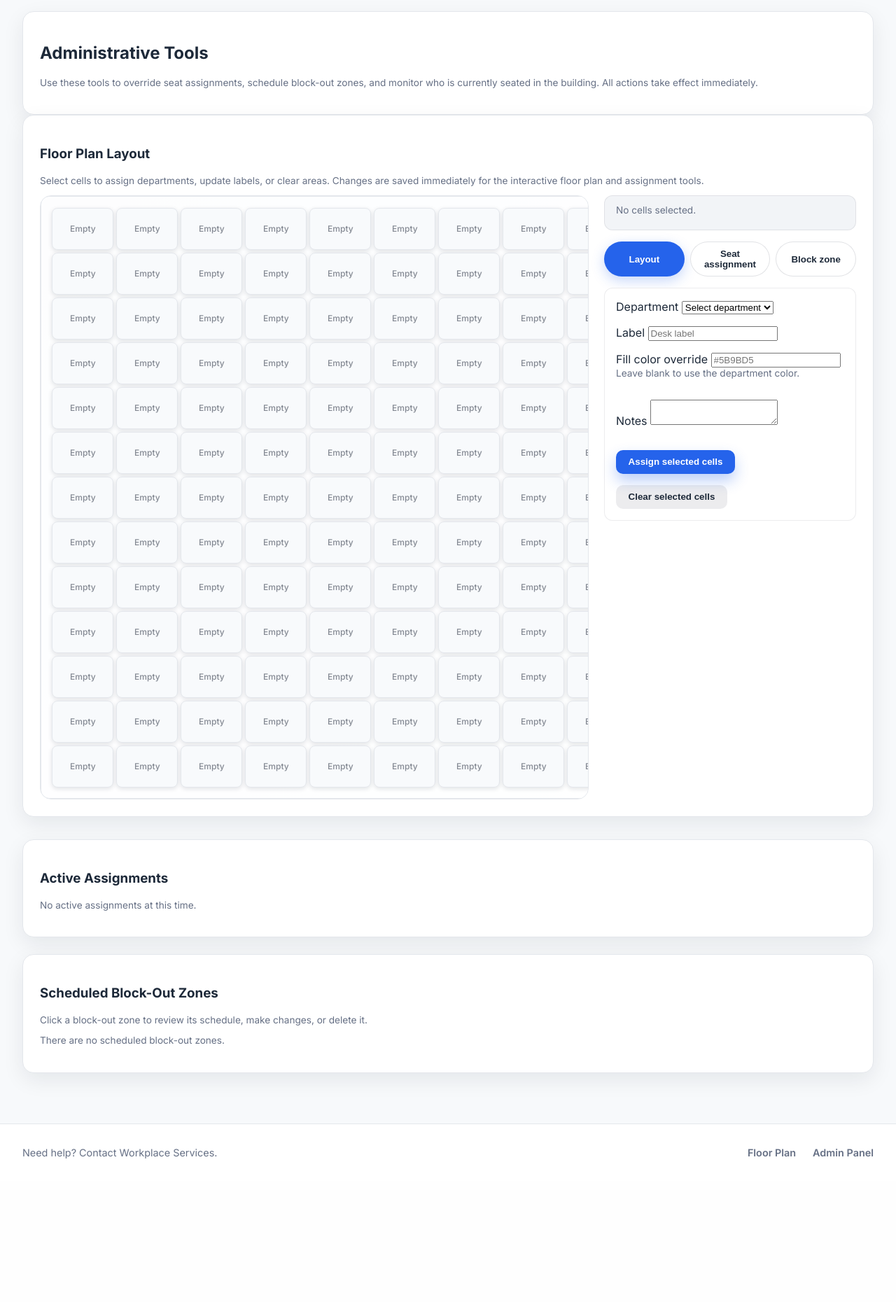
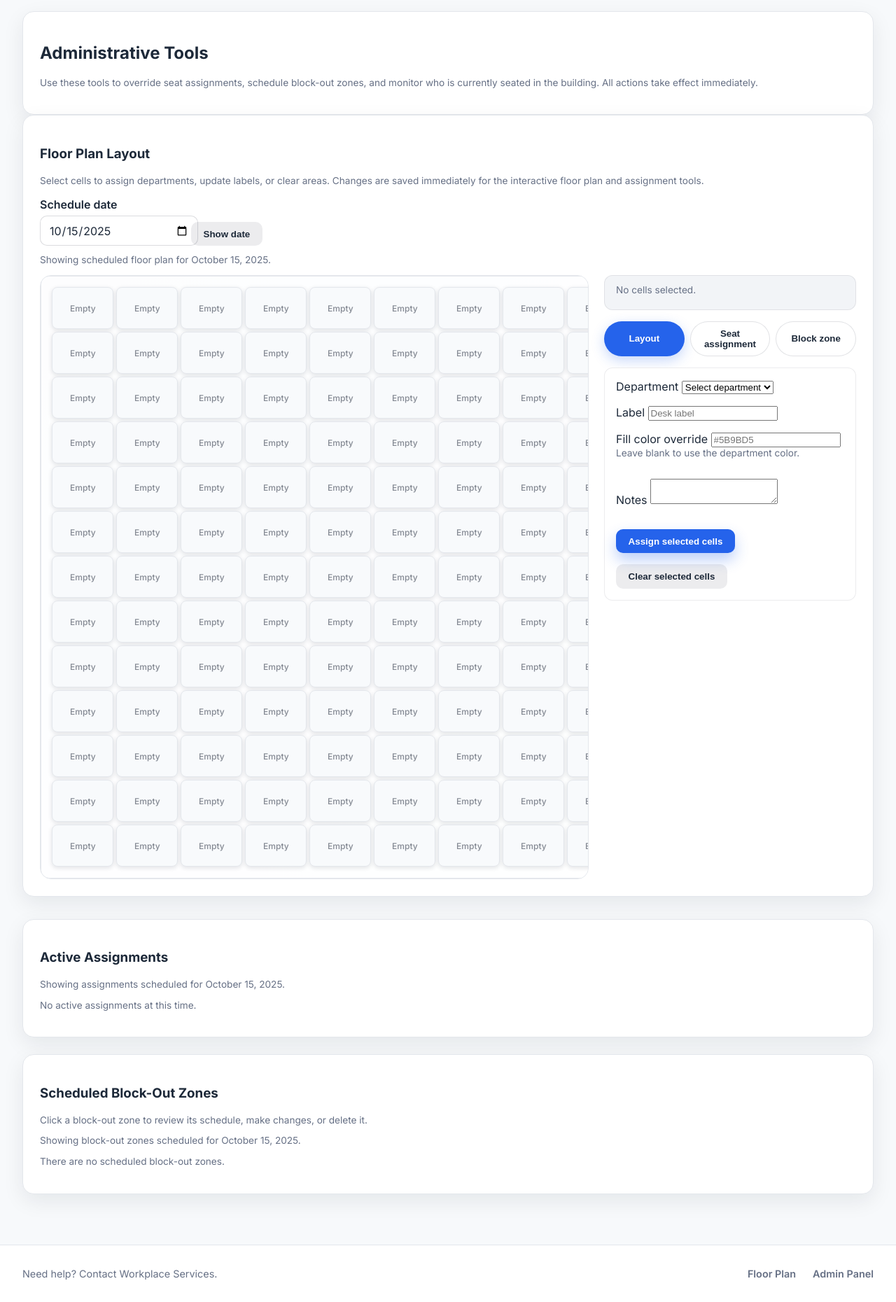
Before and after one commit to miles-howell/Window-Works, a Django app: page /admin-console/ in a window 1280 px wide. Shown: the whole page at 70% size. Before the commit the page ends 1655 px from the top, so only its background shows below. Run offline with Django 5.2, Linux system fonts and the light colour scheme; the visitor is signed in with stand-in values (Sample User, id 1); data that the repository does not hold is empty; parts of the project's set-up code (start-up, migrations or seed data) failed here and were passed over.

Commit message:
Add schedule date selector for admin floorplan

```diff
--- a/floorplan/views.py
+++ b/floorplan/views.py
@@ -322,20 +322,38 @@ def assign_to_desk(request, identifier: str):
 def admin_console(request):
     now = timezone.now()
     local_now = timezone.localtime(now)
+    today = local_now.date()
+
+    selected_date_str = (request.GET.get("view_date") or "").strip()
+    selected_date = today
+    if selected_date_str:
+        try:
+            selected_date = datetime.strptime(selected_date_str, "%Y-%m-%d").date()
+        except ValueError:
+            messages.error(request, "Invalid date provided. Showing today's schedule instead.")
+            selected_date = today
+
+    evaluation_naive = datetime.combine(selected_date, time(12, 0))
+    evaluation_time = timezone.make_aware(
+        evaluation_naive, timezone.get_current_timezone()
+    )
+    localized_evaluation_time = timezone.localtime(evaluation_time)
 
     assignments = (
         Assignment.objects.select_related("desk", "desk__department")
         .order_by("assignee_name", "-start")
     )
-    active_assignments = [assignment for assignment in assignments if assignment.is_active(now)]
+    active_assignments = [
+        assignment for assignment in assignments if assignment.is_active(evaluation_time)
+    ]
     block_zone_queryset = (
         BlockOutZone.objects.prefetch_related("desks").order_by("start", "name")
     )
     scheduled_blocks: list[BlockOutZone] = []
     block_zone_payload: list[dict] = []
     for zone in block_zone_queryset:
-        is_active = zone.is_active(now)
-        starts_in_future = bool(zone.start and zone.start > now)
+        is_active = zone.is_active(evaluation_time)
+        starts_in_future = bool(zone.start and zone.start > evaluation_time)
         if not is_active and not starts_in_future:
             continue
         setattr(zone, "admin_is_active", is_active)
@@ -362,13 +380,17 @@ def admin_console(request):
         .prefetch_related("block_zones", "assignments")
         .all()
     )
-    layout_desks = [_desk_payload(desk, now) for desk in desks]
+    layout_desks = [_desk_payload(desk, evaluation_time) for desk in desks]
 
     context = {
         "active_assignments": active_assignments,
         "block_zones": scheduled_blocks,
         "block_zone_data": json.dumps(block_zone_payload),
         "now": local_now,
+        "view_datetime": localized_evaluation_time,
+        "view_date": selected_date,
+        "view_date_display": localized_evaluation_time.strftime("%B %d, %Y"),
+        "is_today_selected": selected_date == today,
         "layout_desks": json.dumps(layout_desks),
         "grid_rows": GRID_ROWS,
         "grid_columns": GRID_COLUMNS,
--- a/static/css/styles.css
+++ b/static/css/styles.css
@@ -423,6 +423,48 @@ body {
   display: flex;
   flex-direction: column;
   gap: 1rem;
+}
+
+.schedule-date-form {
+  display: flex;
+  flex-wrap: wrap;
+  gap: 1rem;
+  align-items: flex-end;
+  margin-top: 1rem;
+}
+
+.schedule-date-field {
+  display: flex;
+  flex-direction: column;
+  gap: 0.4rem;
+  min-width: 200px;
+}
+
+.schedule-date-field label {
+  font-weight: 600;
+}
+
+.schedule-date-form .schedule-date-actions {
+  display: flex;
+  gap: 0.75rem;
+  align-items: center;
+}
+
+.schedule-date-form input[type="date"] {
+  width: 100%;
+  padding: 0.6rem 0.75rem;
+  border-radius: 10px;
+  border: 1px solid rgba(15, 23, 42, 0.15);
+  font: inherit;
+  color: inherit;
+}
+
+.schedule-date-form .button.secondary {
+  margin-top: 0;
+}
+
+.schedule-date-message {
+  margin-top: 0.75rem;
 }
 
 .selection-summary {
--- a/templates/floorplan/admin_console.html
+++ b/templates/floorplan/admin_console.html
@@ -24,6 +24,21 @@
       <p class="note-text">
         Select cells to assign departments, update labels, or clear areas. Changes are saved
         immediately for the interactive floor plan and assignment tools.
+      </p>
+      <form method="get" class="schedule-date-form" aria-label="Choose schedule date">
+        <div class="schedule-date-field">
+          <label for="view-date">Schedule date</label>
+          <input type="date" id="view-date" name="view_date" value="{{ view_date|date:'Y-m-d' }}" />
+        </div>
+        <div class="schedule-date-actions">
+          <button type="submit" class="button secondary">Show date</button>
+          {% if not is_today_selected %}
+            <a class="button secondary" href="{% url 'floorplan:admin-console' %}" role="button">Today</a>
+          {% endif %}
+        </div>
+      </form>
+      <p class="note-text schedule-date-message">
+        Showing scheduled floor plan for {{ view_date_display }}.
       </p>
     </div>
     <div class="layout-editor">
@@ -194,6 +209,9 @@
   <div class="grid" style="margin-top: 2rem;">
     <section class="card">
       <h3>Active Assignments</h3>
+      <p class="note-text schedule-date-message">
+        Showing assignments scheduled for {{ view_date_display }}.
+      </p>
       {% if active_assignments %}
         <ul class="assignment-list">
           {% for assignment in active_assignments %}
@@ -228,6 +246,9 @@
       <h3>Scheduled Block-Out Zones</h3>
       <p class="note-text">
         Click a block-out zone to review its schedule, make changes, or delete it.
+      </p>
+      <p class="note-text schedule-date-message">
+        Showing block-out zones scheduled for {{ view_date_display }}.
       </p>
       {% if block_zones %}
         <ul class="block-list">
```
Also changed, not shown: floorplan/tests.py (+81 -1 lines).
